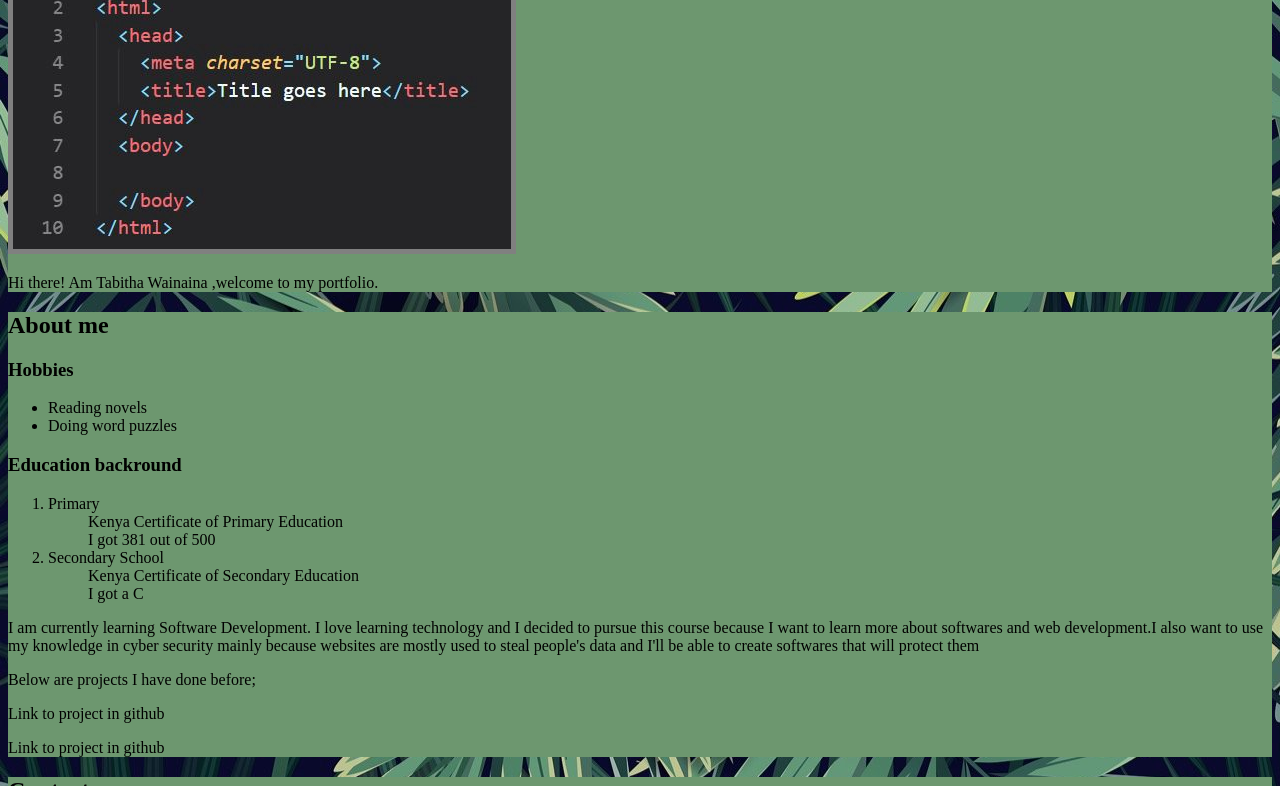
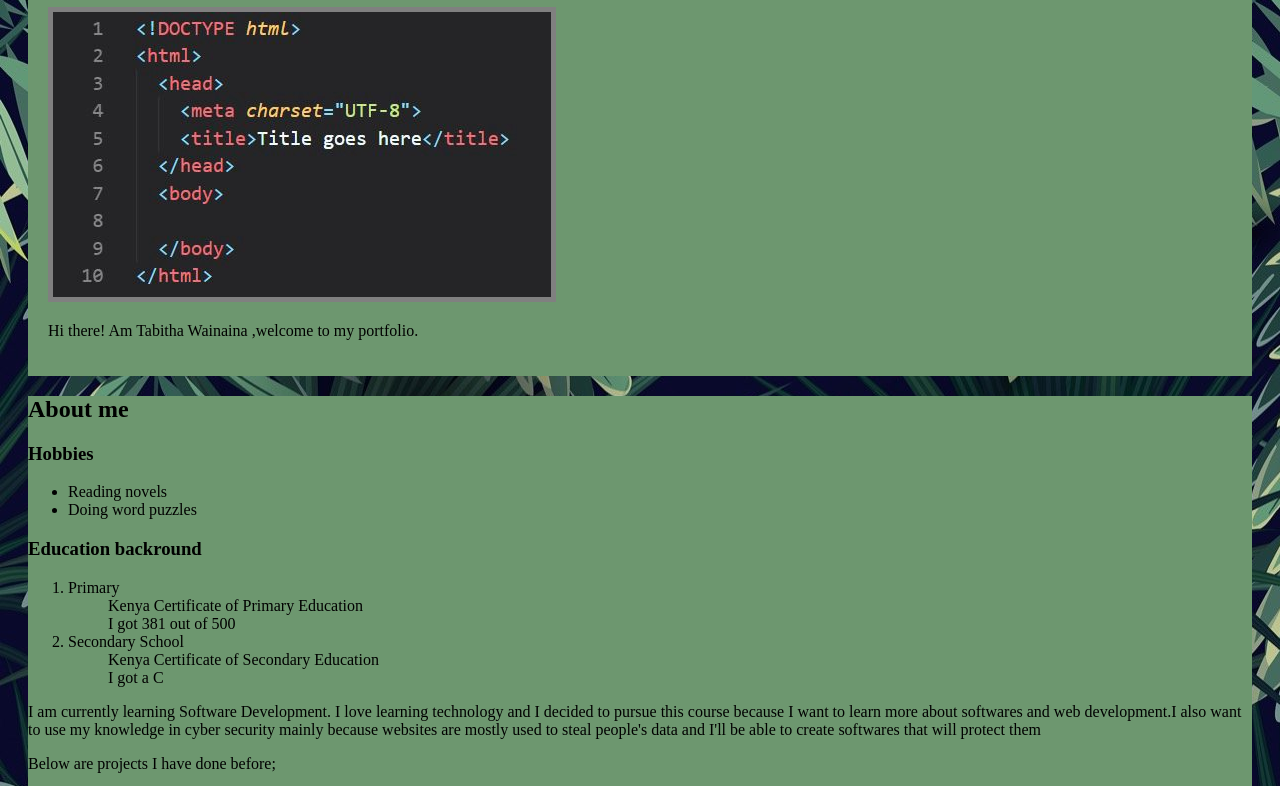
Before and after one commit to Tabithawa/websiteportfolio, a plain HTML site: page index.html in a window 1280 px wide. Shown: the part 121-907 px from the top of the page. Drawn offline with Linux system fonts and the light colour scheme.

Commit message:
add title styling

```diff
--- a/index.css
+++ b/index.css
@@ -3,8 +3,12 @@ img {
 }
 body {
     background-image: url(plant.jpg);
+    padding: 20px;
 }
 div {
     background-color: rgb(109, 151, 111);
 
 }
+.title {
+    padding: 20px;
+}
--- a/index.html
+++ b/index.html
@@ -8,7 +8,7 @@
         <link rel="stylesheet" type="text/css" href="index.css">
     </head>
     <body>
-        <div>
+        <div class="title">
             <h1>Tabitha Wainaina</h1>
             <img src="try.jpeg" alt="code" >
             <p>Hi there! Am <span> Tabitha Wainaina </span> ,welcome to my portfolio.</p>
```
